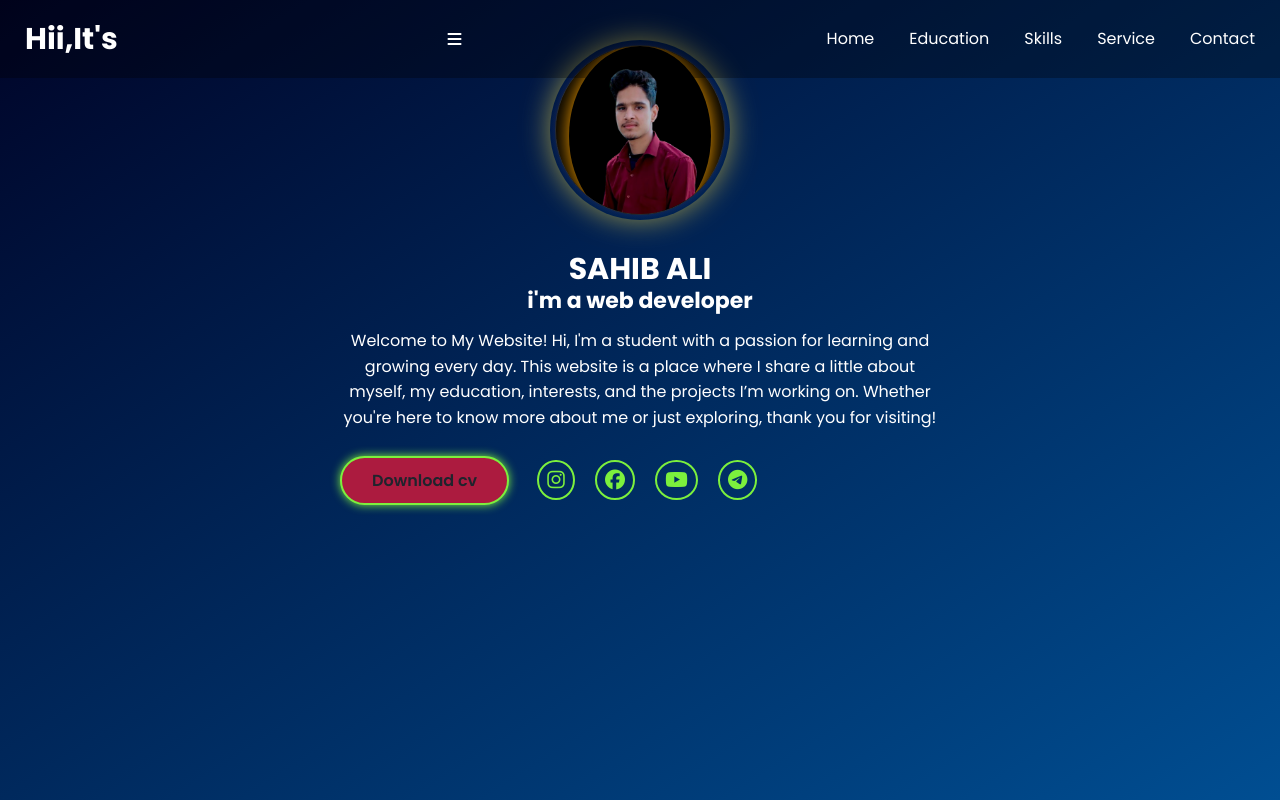
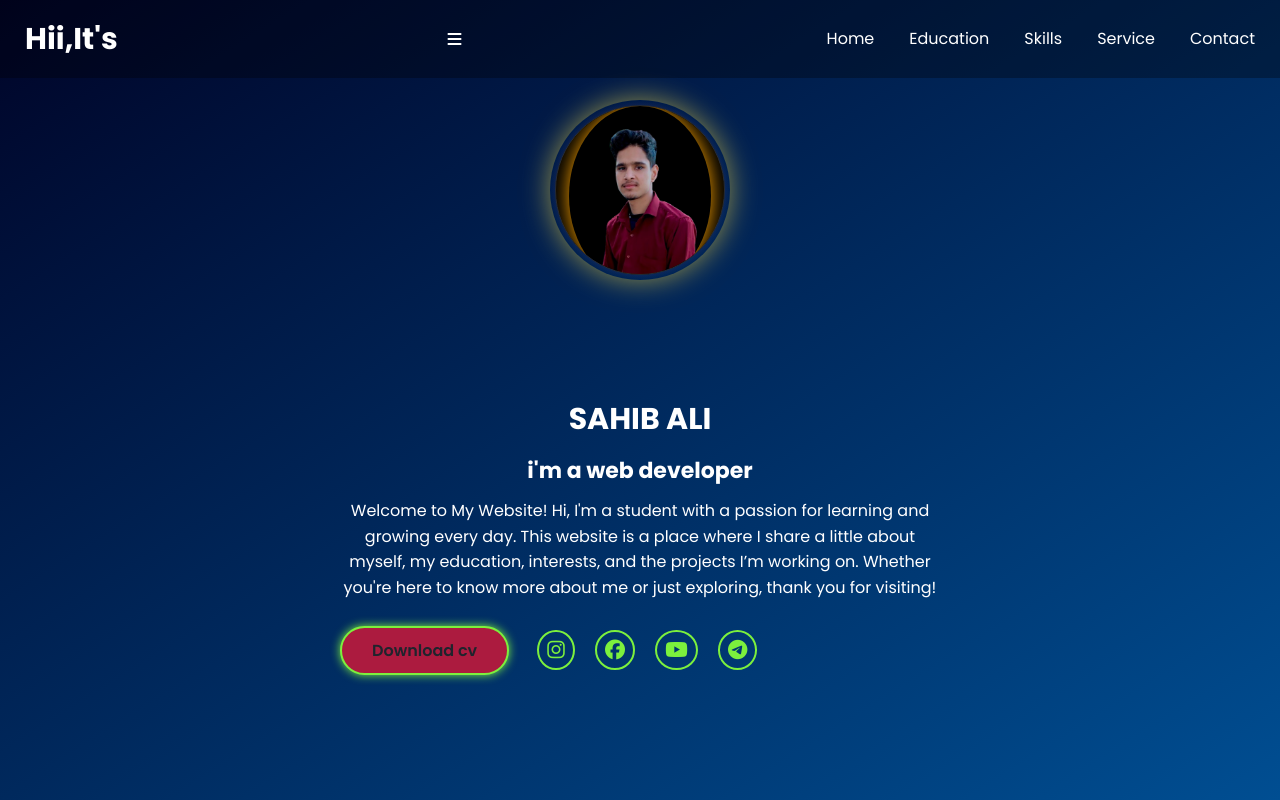
Before and after one commit to sahibali999/my-website, a plain HTML site: page index.html in a window 1280 px wide. Drawn offline with Linux system fonts and the light colour scheme.

Commit message:
Update style.css

```diff
--- a/style.css
+++ b/style.css
@@ -51,17 +51,20 @@ z-index:100;
 .home{
     display: flex;
     align-items: center;
+    justify-content: flex-start;
     height: 100vh;
-    padding: 60px 9% 0;
+    padding: 120px 9% 0;
     color: #fff;
 }
 .home-info h1{
     font-size: 30px;
+     margin-top: 90px;
+
 
 }
 .home-info h2{
     font-size:22px;
-    margin-top: -10px;
+    margin-top: 10px;
 }
 
 .home-info p {
@@ -175,6 +178,7 @@ z-index:100;
   box-shadow: 0 0 20px #8348b9;
   animation: glow 2s ease-in-out infinite alternate;
   margin-bottom: 25px;
+  margin-top: 60px;
 }
 
 .home-img img {
```
